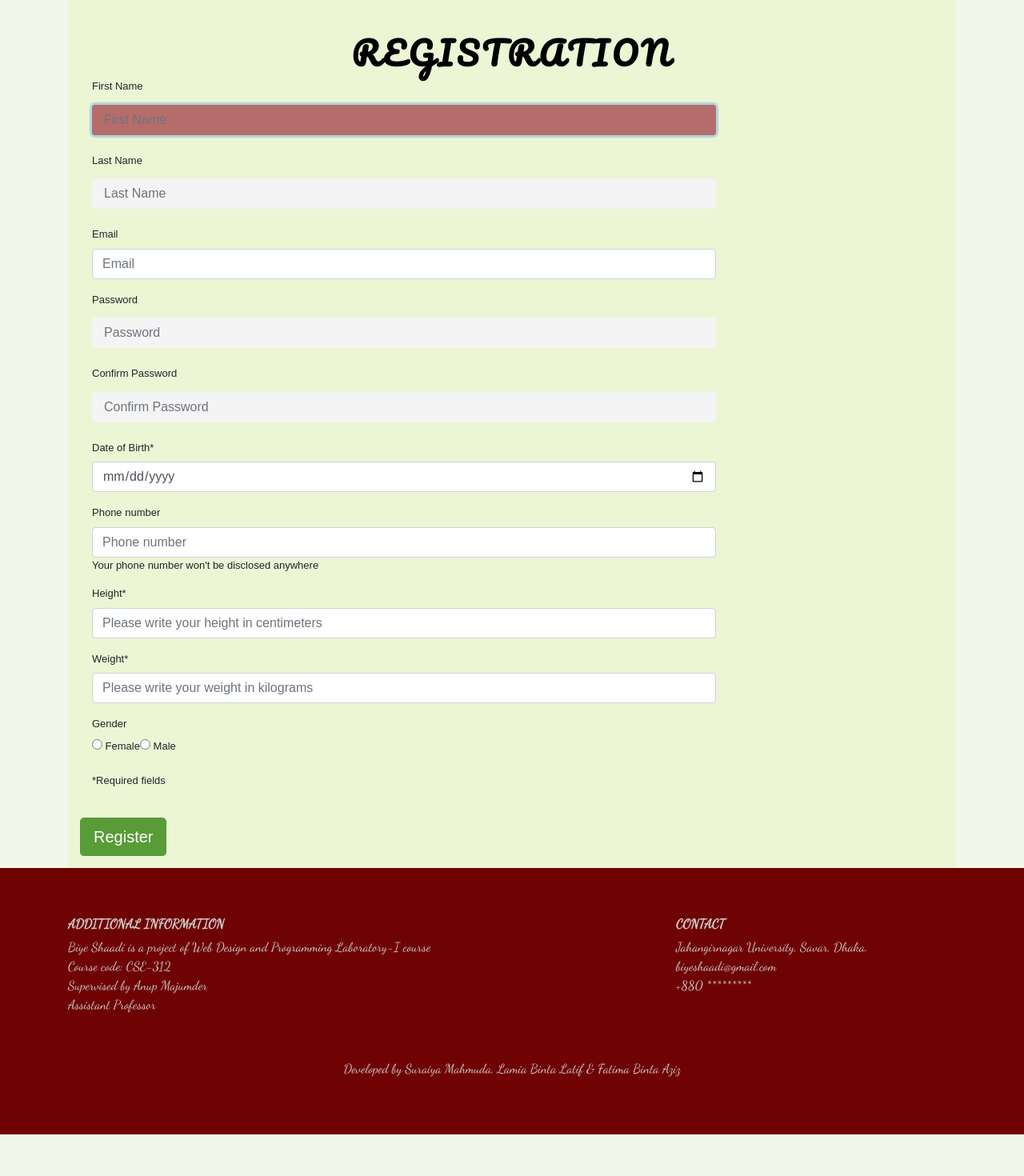
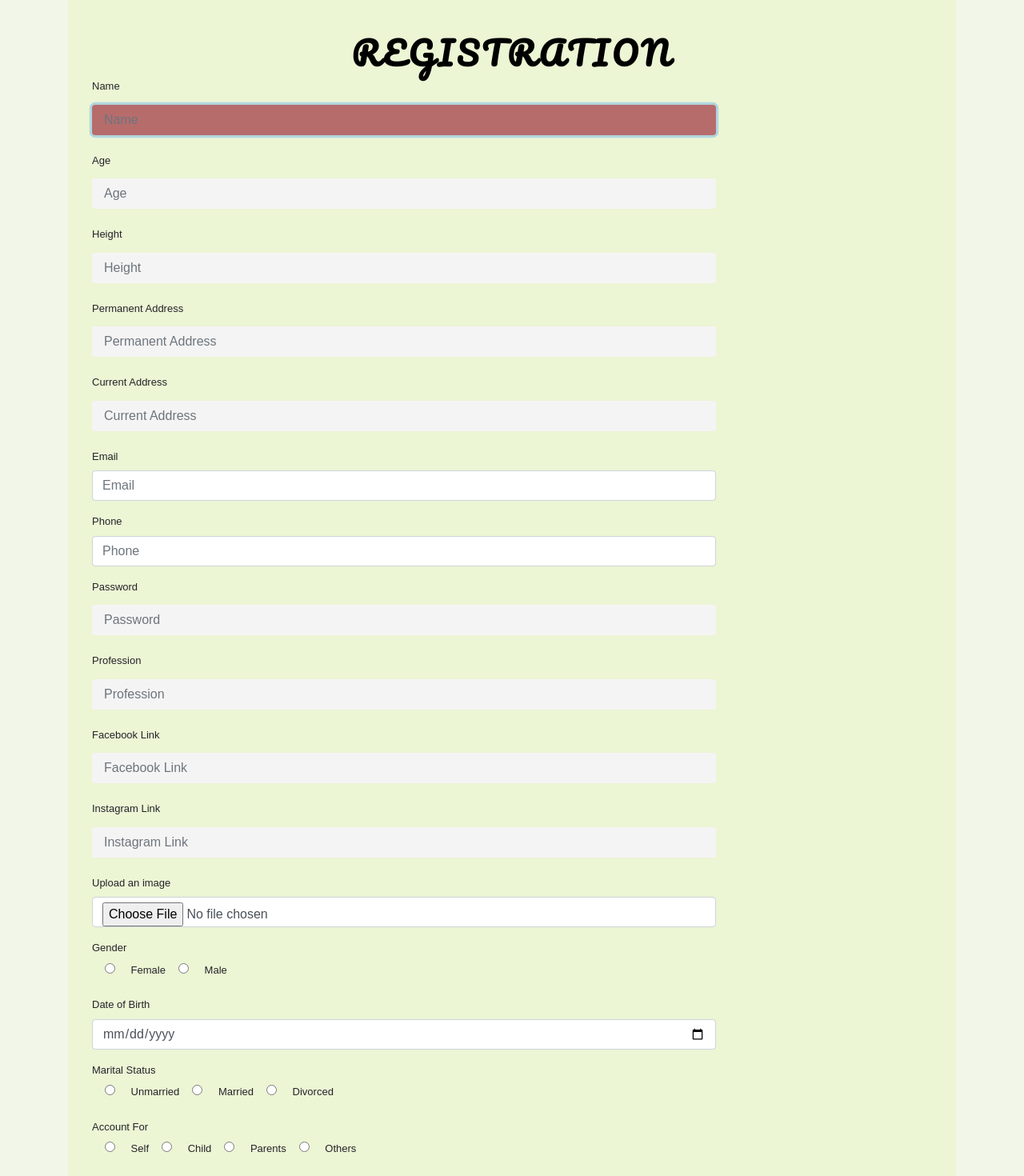
Before and after one commit to lamia101/Biye-Shaadi-React-JS, a React (Create React App) app: page /register in a window 1280 px wide. Shown: the part 600-2070 px from the top of the page at 80% size. Before the commit the page ends 2018 px from the top, so only its background shows below. Built offline with nearby package versions, Linux system fonts and the light colour scheme.

Commit message:
old version

```diff
--- a/package.json
+++ b/package.json
@@ -6,6 +6,7 @@
     "@testing-library/jest-dom": "^5.17.0",
     "@testing-library/react": "^13.4.0",
     "@testing-library/user-event": "^13.5.0",
+    "axios": "^1.6.7",
     "bootstrap": "^5.3.2",
     "react": "^18.2.0",
     "react-bootstrap": "^2.9.1",
--- a/src/Assets/Css/GroProfile.css
+++ b/src/Assets/Css/GroProfile.css
@@ -116,3 +116,7 @@ body {
     text-align: start;
     padding: 5px 0;
 }
+.pro img{
+    width: 100%;
+    height: auto;
+}
--- a/src/Components/NavBar.js
+++ b/src/Components/NavBar.js
@@ -3,8 +3,8 @@ import {Link} from "react-router-dom";
 
 function NavBar(props) {
     return (
-        <nav class="navbar navbar-expand-md">
-            <a className="navbar-brand" href="main.html">Biye Shaadi</a>
+        <nav className="navbar navbar-expand-md">
+            <Link className="navbar-brand" to="/">Biye Shaadi</Link>
             <buclassName className="navbar-toggler navbar-dark" type="button" data-toggle="collapse" data-target="#main-navigation">
                 <span className="navbar-toggler-icon"></span>
             </buclassName>
--- a/src/Components/Registration.js
+++ b/src/Components/Registration.js
@@ -1,82 +1,248 @@
-import React from 'react';
+import React, { useState } from 'react';
+import axios from "axios";
 
 function Registration(props) {
+    const [click, setClick] = useState(false);
+    const [response, setResponse] = useState(false);
+    const [valid, setValid] = useState(false);
+    const [validResponse, setValidResponse] = useState(false);
+    const [alreadyExist, setAlreadyExist] = useState(false);
+    const [errors, setErrors] = useState({});
+    const [data, setData] = useState({
+        name: '',
+        age: '',
+        height: '',
+        permanent_address: '',
+        current_address: '',
+        email: '',
+        phone: '',
+        password: '',
+        profession: '',
+        facebook_link: '',
+        instagram_link: '',
+        image: null,
+        gender: '',
+        dob: '',
+        marital_status: '',
+        account_for: ''
+    });
+
+    const dataChange = (e) => {
+        const { name, value, type, files } = e.target;
+        const newValue = type === 'file' ? files[0] : value;
+
+        setData(prevData => ({
+            ...prevData,
+            [name]: newValue
+        }));
+    };
+
+    const validateForm = () => {
+        const errors = {};
+        Object.keys(data).forEach(key => {
+            if (!data[key]) {
+                errors[key] = `${key.charAt(0).toUpperCase() + key.slice(1)} is required`;
+            }
+        });
+        setErrors(errors);
+        return Object.keys(errors).length === 0;
+    };
+
+    const submitToBackend = (e) => {
+        e.preventDefault();
+        setResponse(false);
+        setClick(true);
+        if (validateForm()) {
+            console.log(data);
+            setValid(true);
+            const formData = new FormData();
+            Object.entries(data).forEach(([key, value]) => {
+                formData.append(key, value);
+            });
+            axios.post('http://localhost:8000/api/create/', formData, {
+                headers: {
+                    'Content-Type': 'multipart/form-data'
+                }
+            })
+                .then((res) => {
+                    console.log(res.data);
+                    setResponse(true);
+                    setAlreadyExist(false);
+                    setValidResponse(true);
+                })
+                .catch((error) => {
+                    if (error.response && error.response.status === 400) {
+                        setAlreadyExist(true);
+                        setResponse(true);
+                        setValidResponse(false);
+                    } else {
+                        console.error('Error:', error);
+                        setResponse(true);
+                        setValidResponse(false);
+                    }
+                });
+        } else {
+            console.log(errors);
+            setValid(false);
+            setResponse(false);
+        }
+    };
+
     return (
         <div className="container">
             <form className="form-horizontal" role="form">
                 <h2>Registration</h2>
                 <div className="form-group">
-                    <label htmlFor="firstName" className="col-sm-3 control-label">First Name</label>
+                    <label htmlFor="name" className="col-sm-3 control-label">Name</label>
                     <div className="col-sm-9">
-                        <input type="text" id="firstName" placeholder="First Name" className="form-control" autoFocus/>
+                        <input type="text"  onChange={dataChange} id="name" name="name" placeholder="Name" className="form-control" autoFocus/>
                     </div>
                 </div>
                 <div className="form-group">
-                    <label htmlFor="lastName" className="col-sm-3 control-label">Last Name</label>
+                    <label htmlFor="age" className="col-sm-3 control-label">Age</label>
                     <div className="col-sm-9">
-                        <input type="text" id="lastName" placeholder="Last Name" className="form-control" />
+                        <input type="text" name="age" onChange={dataChange} id="age" placeholder="Age" className="form-control" />
+                    </div>
+                </div>
+                <div className="form-group">
+                    <label htmlFor="height" className="col-sm-3 control-label">Height</label>
+                    <div className="col-sm-9">
+                        <input type="text" name="height" onChange={dataChange} id="height" placeholder="Height" className="form-control" />
+                    </div>
+                </div>
+                <div className="form-group">
+                    <label htmlFor="permanent_address" className="col-sm-3 control-label">Permanent Address</label>
+                    <div className="col-sm-9">
+                        <input type="text" name="permanent_address" onChange={dataChange} id="permanent_address" placeholder="Permanent Address" className="form-control" />
+                    </div>
+                </div>
+
+                <div className="form-group">
+                    <label htmlFor="cAddress" className="col-sm-3 control-label">Current Address</label>
+                    <div className="col-sm-9">
+                        <input type="text" name="current_address" onChange={dataChange} id="cAddress" placeholder="Current Address" className="form-control" />
                     </div>
                 </div>
                 <div className="form-group">
                     <label htmlFor="email" className="col-sm-3 control-label">Email</label>
                     <div className="col-sm-9">
-                        <input type="email" id="email" placeholder="Email" className="form-control" name="email" />
+                        <input type="email" id="email" onChange={dataChange} placeholder="Email" className="form-control" name="email" />
+                    </div>
+                </div>
+                <div className="form-group">
+                    <label htmlFor="phone" className="col-sm-3 control-label">Phone</label>
+                    <div className="col-sm-9">
+                        <input type="tel" id="phone" onChange={dataChange} placeholder="Phone" className="form-control" name="phone" />
                     </div>
                 </div>
                 <div className="form-group">
                     <label htmlFor="password" className="col-sm-3 control-label">Password</label>
                     <div className="col-sm-9">
-                        <input type="password" id="password" placeholder="Password" className="form-control" />
+                        <input type="password" name="password" onChange={dataChange} id="password" placeholder="Password" className="form-control" />
                     </div>
                 </div>
+
                 <div className="form-group">
-                    <label htmlFor="confirmPassword" className="col-sm-3 control-label">Confirm Password</label>
+                    <label htmlFor="profession" className="col-sm-3 control-label">Profession</label>
                     <div className="col-sm-9">
-                        <input type="password" id="confirmPassword" placeholder="Confirm Password" className="form-control" />
+                        <input type="text" name="profession" onChange={dataChange} id="profession" placeholder="Profession" className="form-control" />
                     </div>
                 </div>
+
                 <div className="form-group">
-                    <label htmlFor="birthDate" className="col-sm-3 control-label">Date of Birth*</label>
+                    <label htmlFor="fLink" className="col-sm-3 control-label">Facebook Link</label>
                     <div className="col-sm-9">
-                        <input type="date" id="birthDate" className="form-control" />
+                        <input type="text" name="facebook_link" onChange={dataChange} id="fLink" placeholder="Facebook Link" className="form-control" />
                     </div>
                 </div>
+
                 <div className="form-group">
-                    <label htmlFor="phoneNumber" className="col-sm-3 control-label">Phone number</label>
+                    <label htmlFor="iLink" className="col-sm-3 control-label">Instagram Link</label>
                     <div className="col-sm-9">
-                        <input type="tel" id="phoneNumber" placeholder="Phone number" className="form-control" />
-                        <span className="help-block">Your phone number won't be disclosed anywhere</span>
+                        <input type="text" name="instagram_link" onChange={dataChange} id="iLink" placeholder="Instagram Link" required className="form-control" />
                     </div>
                 </div>
+
                 <div className="form-group">
-                    <label htmlFor="height" className="col-sm-3 control-label">Height*</label>
+                    <label htmlFor="image" className="col-sm-3 control-label">Upload an image</label>
                     <div className="col-sm-9">
-                        <input type="number" id="height" placeholder="Please write your height in centimeters" className="form-control" />
+                        <input type="file" name="image" onChange={dataChange} id="image" placeholder="Upload an image" className="form-control" />
                     </div>
                 </div>
-                <div className="form-group">
-                    <label htmlFor="weight" className="col-sm-3 control-label">Weight*</label>
-                    <div className="col-sm-9">
-                        <input type="number" id="weight" placeholder="Please write your weight in kilograms" className="form-control" />
-                    </div>
-                </div>
+
                 <div className="form-group">
                     <label className="col-sm-3 control-label">Gender</label>
                     <div className="col-sm-9">
                         <label className="radio-inline">
-                            <input type="radio" id="femaleRadio" value="Female" name="gender" /> Female
+                            <input className="mx-3" type="radio" onClick={dataChange} id="femaleRadio" value="Female" name="gender" /> Female
                         </label>
                         <label className="radio-inline">
-                            <input type="radio" id="maleRadio" value="Male" name="gender" /> Male
+                            <input className="mx-3" type="radio" onChange={dataChange} id="maleRadio" value="Male" name="gender" /> Male
                         </label>
                     </div>
                 </div>
+
                 <div className="form-group">
-                    <div className="col-sm-9 col-sm-offset-3">
-                        <span className="help-block">*Required fields</span>
+                    <label htmlFor="birthDate" className="col-sm-3 control-label">Date of Birth</label>
+                    <div className="col-sm-9">
+                        <input type="date" name="dob" onChange={dataChange} id="birthDate" className="form-control" />
                     </div>
                 </div>
-                <button type="submit" className="btn btn-outline-secondary btn-lg">Register</button>
+
+                <div className="form-group">
+                    <label className="col-sm-3 control-label">Marital Status</label>
+                    <div className="col-sm-9">
+                        <label className="radio-inline">
+                            <input className="mx-3" type="radio" onClick={dataChange} id="unMarried" value="unMarried" name="marital_status" /> Unmarried
+                        </label>
+                        <label className="radio-inline">
+                            <input className="mx-3" type="radio" onChange={dataChange} id="married" value="married" name="marital_status" /> Married
+                        </label>
+                        <label className="radio-inline">
+                            <input className="mx-3" type="radio" onChange={dataChange} id="divorced" value="divorced" name="marital_status" /> Divorced
+                        </label>
+                    </div>
+                </div>
+
+                <div className="form-group">
+                    <label className="col-sm-3 control-label">Account For</label>
+                    <div className="col-sm-9">
+                        <label className="radio-inline">
+                            <input className="mx-3" type="radio" onClick={dataChange} id="self" value="self" name="account_for" /> Self
+                        </label>
+                        <label className="radio-inline">
+                            <input className="mx-3" type="radio" onChange={dataChange} id="child" value="child" name="account_for" /> Child
+                        </label>
+                        <label className="radio-inline">
+                            <input className="mx-3" type="radio" onChange={dataChange} id="parents" value="parents" name="account_for" /> Parents
+                        </label>
+                        <label className="radio-inline">
+                            <input className="mx-3" type="radio" onChange={dataChange} id="others" value="others" name="account_for" /> Others
+                        </label>
+                    </div>
+                </div>
+
+                {
+                    click && !valid && (
+                        <div>Please fills all the fields</div>
+                    )
+                }
+                {
+                    click && !response && valid && (
+                        <div>Loading...</div>
+                    )
+                }
+                {
+                    response && validResponse && (
+                        <div>Registration successful</div>
+                    )
+                }
+                {
+                    alreadyExist && !validResponse && (
+                        <div>User already exist please change somethings</div>
+                    )
+                }
+                <button type="submit" className="btn btn-outline-secondary btn-lg" onClick={submitToBackend}>Register</button>
             </form>
         </div>
     );
```
Also changed, not shown: src/Components/GroumLIst.js (+21 -53 lines), src/Pages/LoginPage.js (deleted, +0 -16 lines), 1 other file (tests, documents, lock files or other folders).
